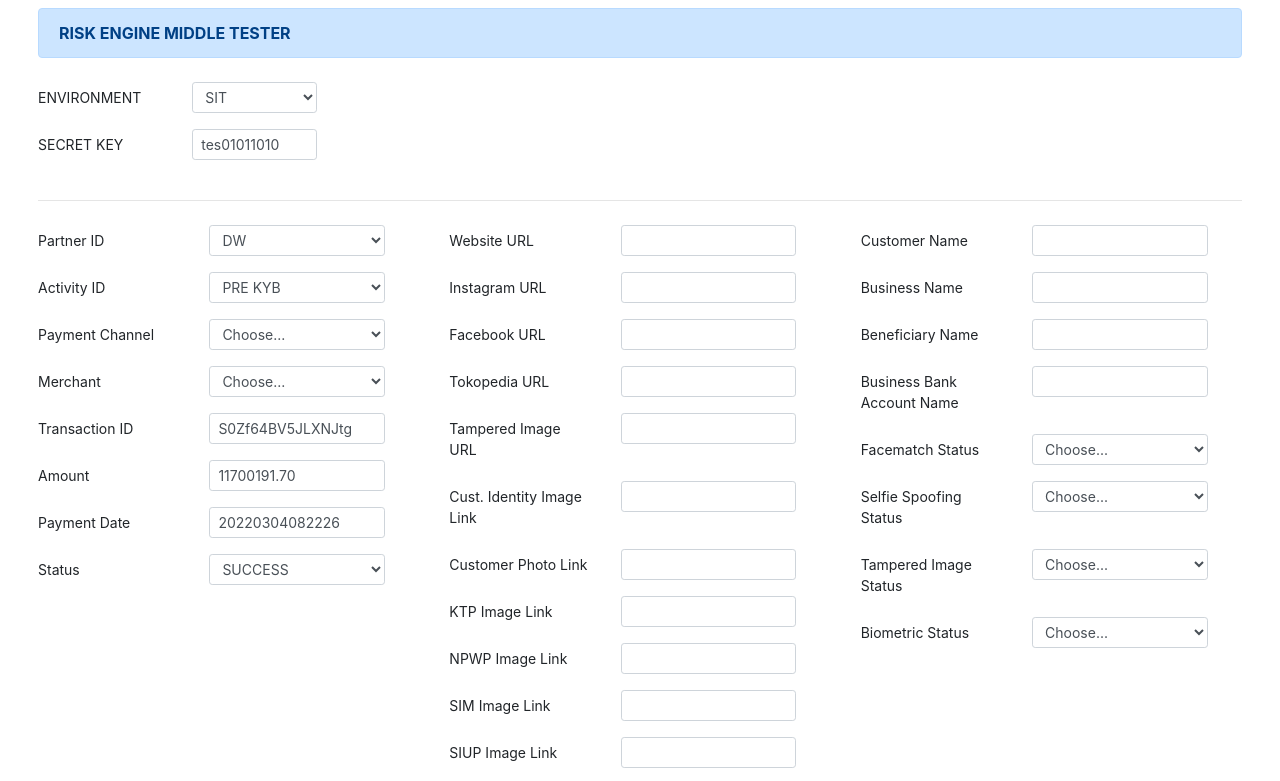
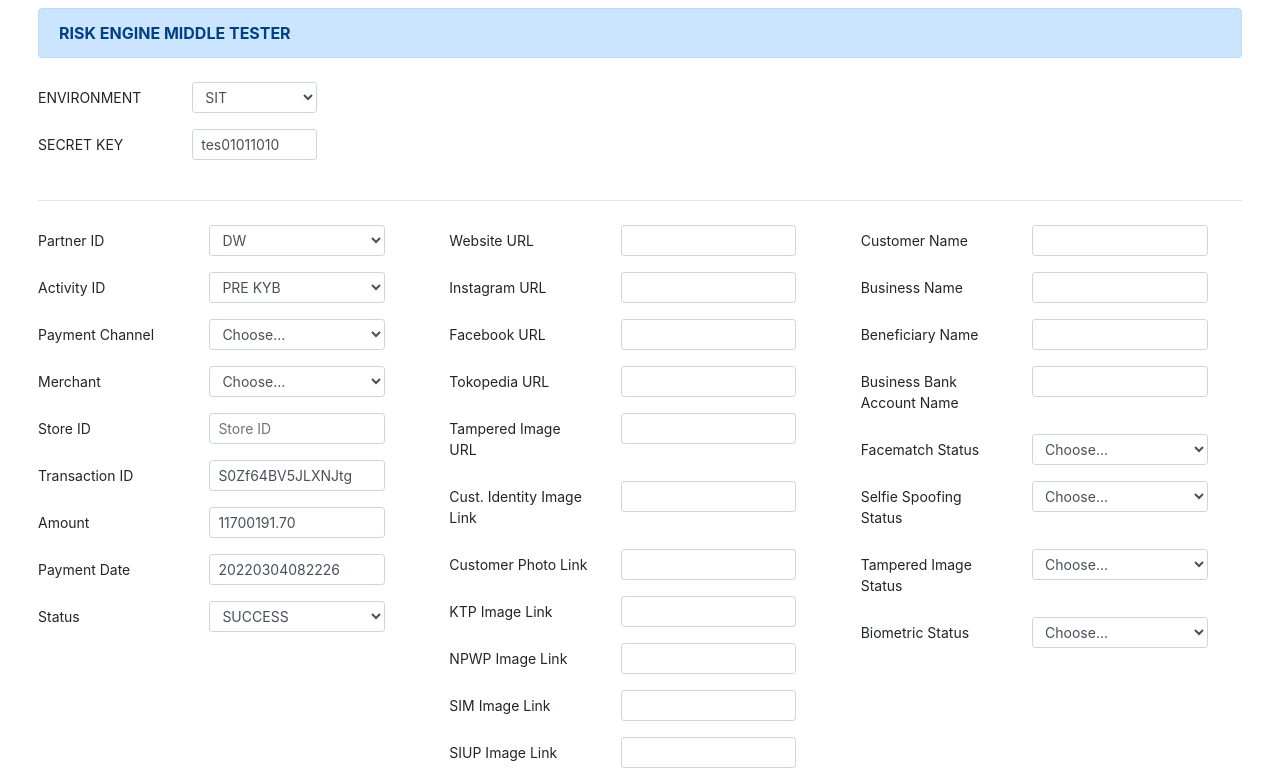
Before and after one commit to jamalfazlur/middle-demo-with-signature, a website: page public/index.html in a window 1280 px wide. Shown: the top 781 px of the page. Drawn offline with nearby package versions, Linux system fonts and the light colour scheme.

Commit message:
add storeId

```diff
--- a/public/index.html
+++ b/public/index.html
@@ -219,6 +219,12 @@
               </div>
             </div>
             <div class="form-group row">
+              <label for="STOREID" class="col-sm-5 col-form-label col-form-label-sm">Store ID</label>
+              <div class="col-sm-6">
+                <input type ="text" class="form-control form-control-sm" id="storeId" name="STOREID" placeholder="Store ID">
+              </div>
+            </div>
+            <div class="form-group row">
               <label for="TRANSACTION_ID" class="col-sm-5 col-form-label col-form-label-sm">Transaction ID</label>
               <div class="col-sm-6">
                 <input type ="text" class="form-control form-control-sm" id="transactionId" name="TRANSACTION_ID" required>
```
